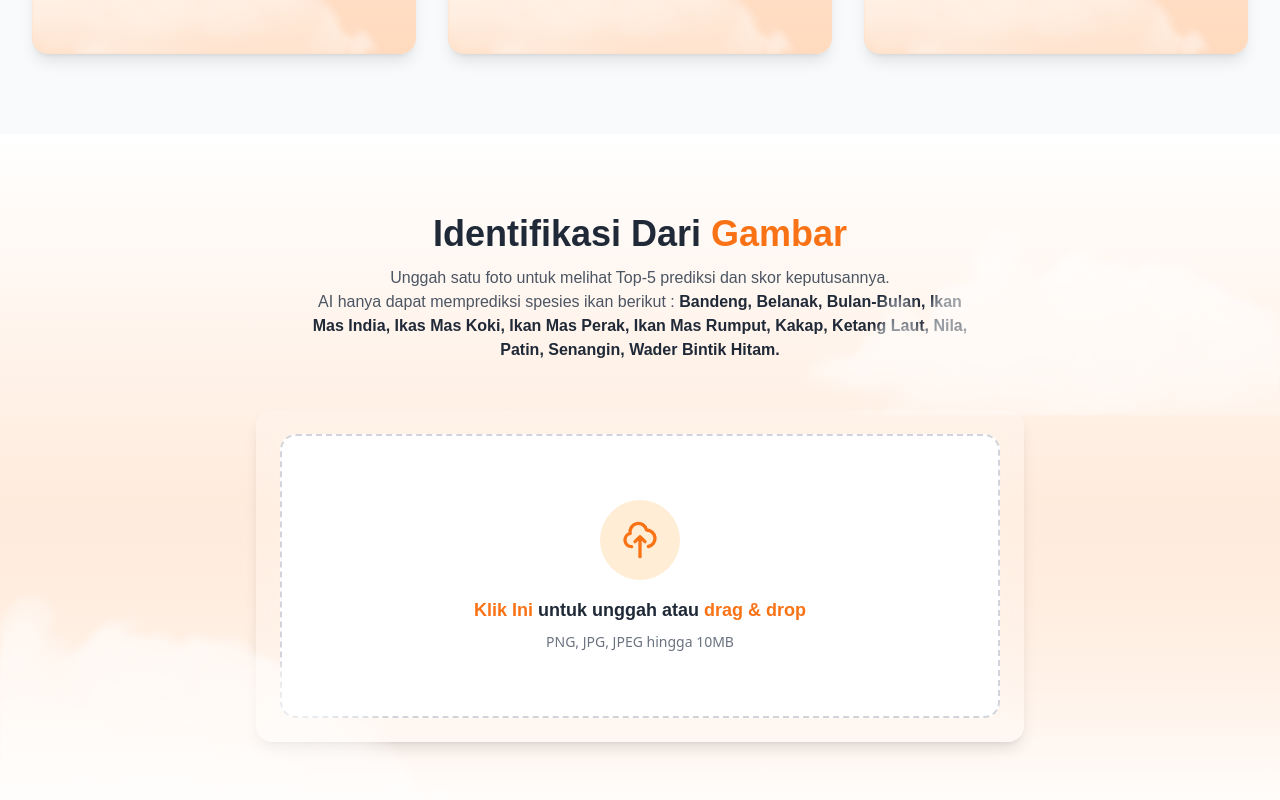
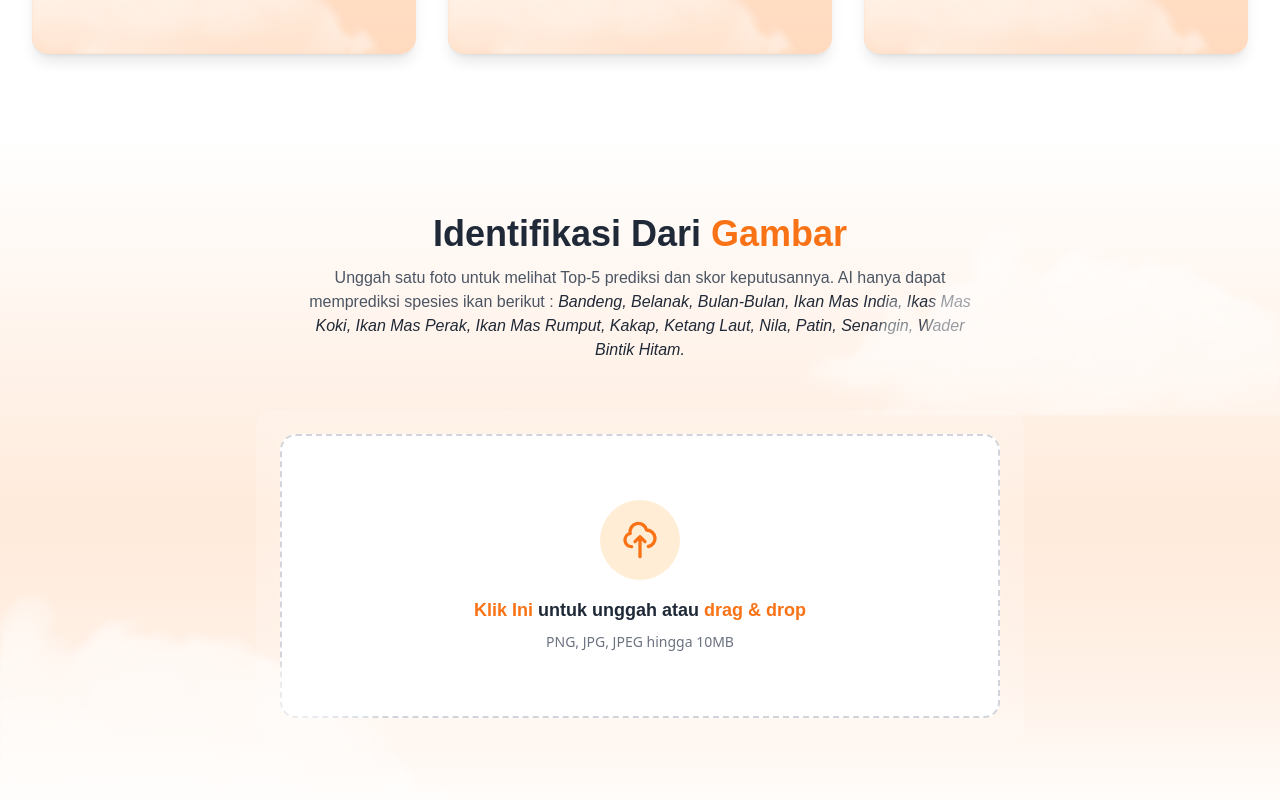
Before and after one commit to Daffaaditya2807/piscisAI, a Vue app: page / in a window 1280 px wide. Shown: the part 1566-2366 px from the top of the page. Built offline with nearby package versions, Linux system fonts and the light colour scheme.

Commit message:
Improve landing page UI and error handling
Enhanced AiChecker.vue with better loading state management and error handling during image prediction. Updated layout and styling in AiChecker.vue, FeaturesGrid.vue, and HeroSection.vue for improved visual consistency and spacing on the landing page.

```diff
--- a/src/modules/landing/presentation/components/AiChecker.vue
+++ b/src/modules/landing/presentation/components/AiChecker.vue
@@ -11,20 +11,29 @@ const prediction = useFishPrediction()
 const handlePredictClick = async () => {
   if (!dz.previewImage.value) return
 
-  // Create an image element from the preview
-  const img = new Image()
-  img.crossOrigin = 'anonymous'
-  img.src = dz.previewImage.value
+  // Set loading state immediately when button is clicked
+  prediction.isLoading.value = true
+  prediction.showResults.value = false
+  prediction.predictionResults.value = []
 
-  // Wait for image to load before predicting
-  img.onload = async () => {
+  try {
+    // Create an image element from the preview
+    const img = new Image()
+    img.crossOrigin = 'anonymous'
+    img.src = dz.previewImage.value
+
+    // Wait for image to load before predicting
+    await new Promise<void>((resolve, reject) => {
+      img.onload = () => resolve()
+      img.onerror = () => reject(new Error('Gagal memuat gambar'))
+    })
+
     // Convert image to canvas for better compatibility
     const canvas = document.createElement('canvas')
     const ctx = canvas.getContext('2d')
 
     if (!ctx) {
-      alert('Tidak dapat membuat canvas context')
-      return
+      throw new Error('Tidak dapat membuat canvas context')
     }
 
     // Set canvas size to match Teachable Machine expected size (224x224)
@@ -36,6 +45,10 @@ const handlePredictClick = async () => {
 
     // Predict using canvas
     await prediction.handlePredict(canvas)
+  } catch (error) {
+    console.error('Error during prediction:', error)
+    alert(error instanceof Error ? error.message : 'Terjadi kesalahan saat memprediksi gambar')
+    prediction.isLoading.value = false
   }
 }
 
@@ -70,16 +83,18 @@ const handleReset = () => {
         alt="Awan latar"
         class="absolute cloud hidden xl:flex bottom-[0%] left-[0%] pointer-events-none"
       />
-      <img :src="cloud2" alt="Awan latar" class="cloud top-[0%] right-[0%] pointer-events-none" />
+      <img
+        :src="cloud2"
+        alt="Awan latar"
+        class="cloud hidden xl:flex top-[0%] right-[0%] pointer-events-none"
+      />
       <h2 class="text-3xl md:text-4xl font-semibold font-jakarta text-gray-800">
         Identifikasi Dari <span class="text-orange-500">Gambar</span>
       </h2>
-      <p class="mt-3 text-base font-jakarta text-gray-600 max-w-2xl mx-auto">
-        Unggah satu foto untuk melihat Top-5 prediksi dan skor keputusannya.
-      </p>
-      <p class="text-base font-jakarta text-gray-600 max-w-2xl mx-auto">
-        AI hanya dapat memprediksi spesies ikan berikut :
-        <span class="font-bold text-gray-800"
+      <p class="mt-3 px-3 md:px-0 text-base font-jakarta text-gray-600 max-w-2xl mx-auto">
+        Unggah satu foto untuk melihat Top-5 prediksi dan skor keputusannya. AI hanya dapat
+        memprediksi spesies ikan berikut :
+        <span class="italic text-gray-800"
           >Bandeng, Belanak, Bulan-Bulan, Ikan Mas India, Ikas Mas Koki, Ikan Mas Perak, Ikan Mas
           Rumput, Kakap, Ketang Laut, Nila, Patin, Senangin, Wader Bintik Hitam.</span
         >
@@ -87,11 +102,11 @@ const handleReset = () => {
       <div
         class="absolute bottom-0 left-0 w-full h-[318px] bg-gradient-to-t from-white to-transparent z-0 pointer-events-none"
       ></div>
-      <div class="mt-12 max-w-3xl mx-auto">
+      <div class="mt-0 md:mt-12 max-w-3xl mx-auto">
         <!-- Upload Section -->
         <div
           v-if="!prediction.showResults.value"
-          class="shadow-lg backdrop-blur-md bg-white/20 rounded-2xl p-6"
+          class="backdrop-blur-md bg-white/20 rounded-2xl p-6"
         >
           <div
             @drop.prevent="dz.handleDrop"
@@ -200,7 +215,7 @@ const handleReset = () => {
         <!-- Results Section -->
         <div
           v-else
-          class="relative shadow-lg backdrop-blur-md bg-white/90 rounded-2xl p-8"
+          class="relative mt-5 md:mt-0 backdrop-blur-md bg-white/90 rounded-2xl p-8"
           data-aos="fade-up"
         >
           <!-- Close Button -->
--- a/src/modules/landing/presentation/components/FeaturesGrid.vue
+++ b/src/modules/landing/presentation/components/FeaturesGrid.vue
@@ -39,7 +39,7 @@ const features = ref([
 <template>
   <section
     id="fitur"
-    class="relative bg-gray-50 py-1 sm:py-10 md:py-20 overflow-hidden px-4 sm:px-6 lg:px-8"
+    class="relative bg-white py-1 sm:py-10 md:py-20 overflow-hidden px-4 sm:px-6 lg:px-8"
   >
     <div class="relative z-10 max-w-7xl mx-auto">
       <div class="text-center">
--- a/src/modules/landing/presentation/components/HeroSection.vue
+++ b/src/modules/landing/presentation/components/HeroSection.vue
@@ -128,7 +128,7 @@ import detech from '@/assets/hero/detech.png'
         </button>
       </div>
 
-      <div class="relative w-full max-w-4xl mx-auto mt-10 md:mt-10">
+      <div class="relative w-full max-w-4xl mx-auto mt-24 md:mt-10">
         <div
           class="relative w-full max-w-4xl rounded-2xl shadow-lg backdrop-blur-md bg-white/40 aspect-[16/9]"
         >
```
